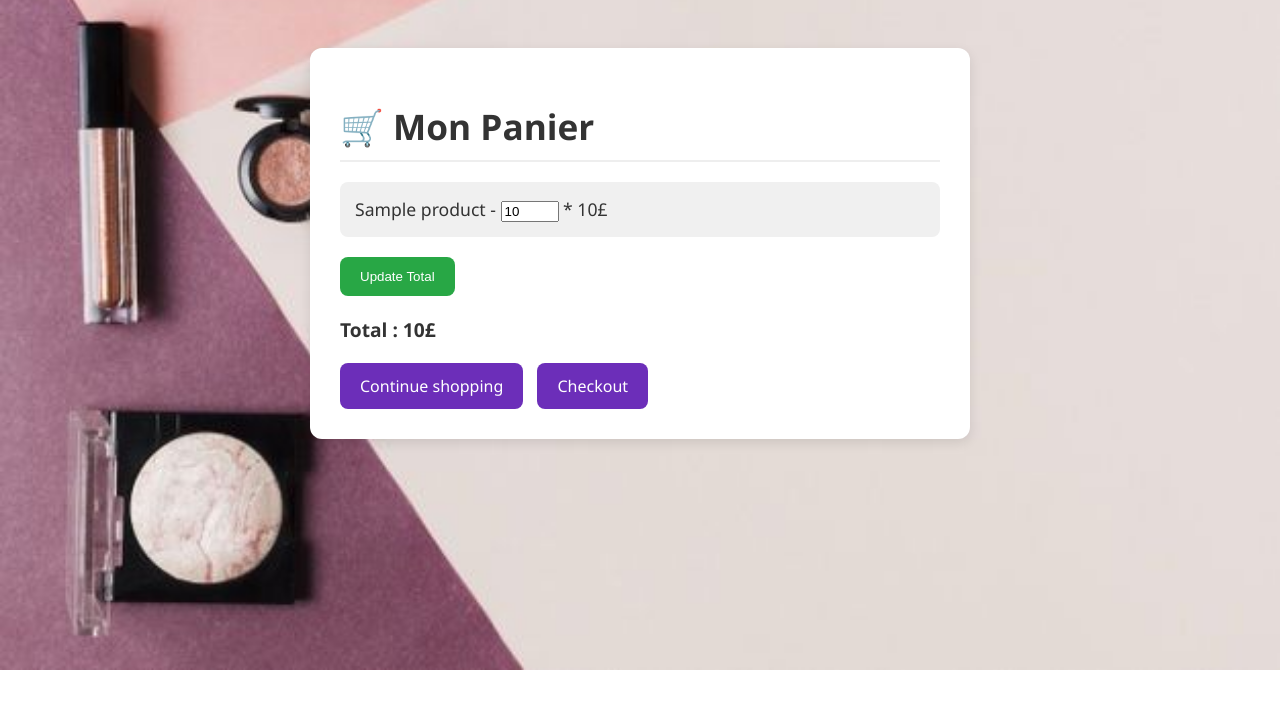
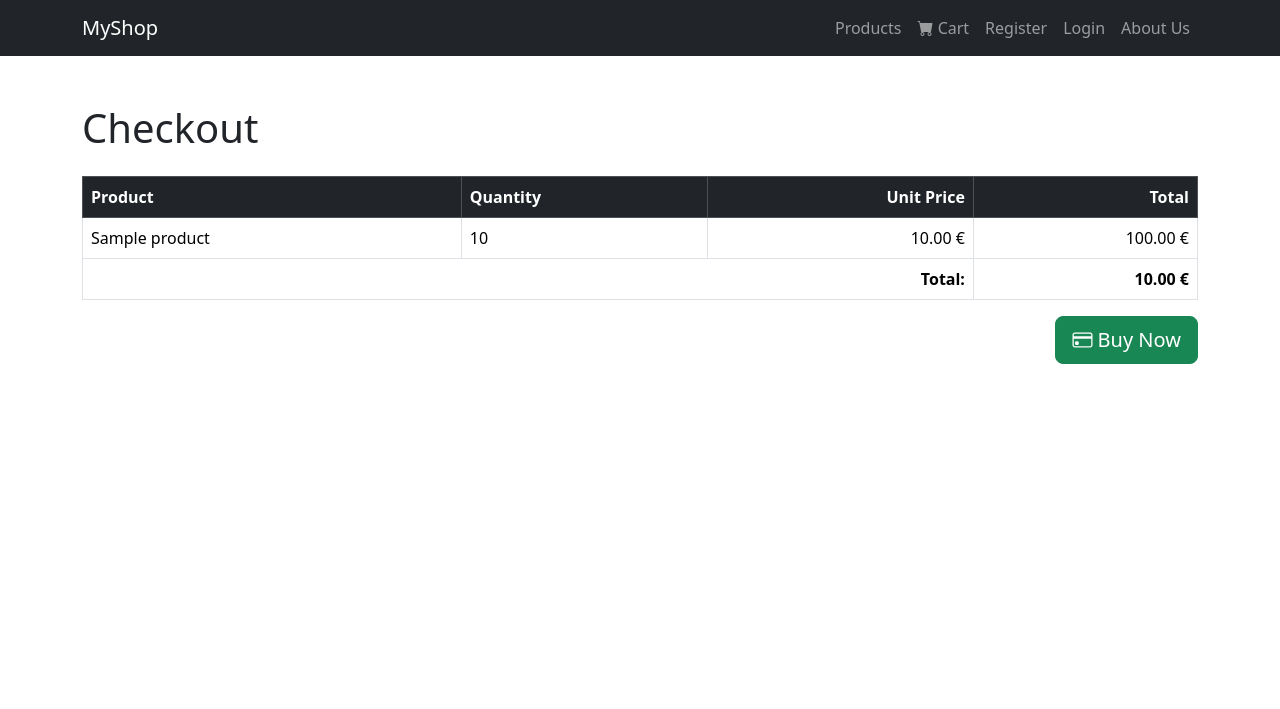
Before and after one commit to islembriki/makeup_project, a Symfony app: template templates/cart/index.html.twig in a window 1280 px wide. Shown: the top 709 px of the page. Run offline with Twig, Linux system fonts and the light colour scheme; the template is opened without the code that fills it: most values are stand-ins (such as "Sample title", 1, 10 or a date in 2020); some libraries are stand-ins or nearby versions.

Commit message:
belkis changed the base template + added the checkout page

```diff
--- a/templates/base.html.twig
+++ b/templates/base.html.twig
@@ -4,18 +4,12 @@
     <meta charset="UTF-8">
     <title>{% block title %}My Shop{% endblock %}</title>
     <link href="https://cdn.jsdelivr.net/npm/bootstrap@5.3.3/dist/css/bootstrap.min.css" rel="stylesheet">
-
-    <link rel="stylesheet" href="https://cdn.jsdelivr.net/npm/bootstrap-icons@1.11.3/font/bootstrap-icons.css">
-    <link rel="icon" type="image/png" href="{{ asset('images/giraffe.jpg') }}">
-
-
-
+    <link rel="stylesheet" href="https://cdn.jsdelivr.net/npm/bootstrap-icons@1.10.5/font/bootstrap-icons.css">
 </head>
 <body>
     <nav class="navbar navbar-expand-lg navbar-dark bg-dark sticky-top">
         <div class="container">
-
-            <a class="navbar-brand" href="{{ path('home') }}"><img src="/images/giraffe.jpg" alt="icone" style="width:50px; vertical-align:middle;margin-right: 10px">Hash&Hash</a>
+            <a class="navbar-brand" href="{{ path('home') }}">MyShop</a>
             <button class="navbar-toggler" type="button" data-bs-toggle="collapse" data-bs-target="#navbarNav">
                 <span class="navbar-toggler-icon"></span>
             </button>
@@ -25,26 +19,49 @@
                         <a class="nav-link" href="{{ path('product_list') }}">Products</a>
                     </li>
                     <li class="nav-item">
-                        <a class="nav-link" href="{{ path('app_register') }}">Register</a>
-                    </li>
-                    <li class="nav-item">
-                        <a class="nav-link" href="{{ path('app_login') }}">Login</a>
-                    </li>
-                    <li class="nav-item">
-                        <a class="nav-link btn btn-outline-info me-2" href="{{ path('user_orders') }}">
-                            <i class="fas fa-history"></i> My Orders
+                        <a class="nav-link" href="{{ path('cart_index') }}">
+                            <i class="bi bi-cart-fill"></i> Cart
                         </a>
                     </li>
+
+                    {% if app.user %}
+                        <li class="nav-item dropdown">
+                            <a class="nav-link dropdown-toggle d-flex align-items-center gap-1" href="#" id="navbarUserDropdown" role="button" data-bs-toggle="dropdown">
+                                <i class="bi bi-person-circle"></i> {{ app.user.email }}
+                            </a>
+                            <ul class="dropdown-menu dropdown-menu-end shadow rounded-3 mt-2" aria-labelledby="navbarUserDropdown">
+                                <li>
+                                    <a class="dropdown-item" href="#">
+                                        <i class="bi bi-person"></i> My Account
+                                    </a>
+                                </li>
+                                <li><hr class="dropdown-divider"></li>
+                                <li>
+                                    <a class="dropdown-item text-danger" href="{{ path('app_logout') }}">
+                                        <i class="bi bi-box-arrow-right"></i> Logout
+                                    </a>
+                                </li>
+                            </ul>
+                        </li>
+                    {% else %}
+                        <li class="nav-item">
+                            <a class="nav-link" href="{{ path('app_register') }}">Register</a>
+                        </li>
+                        <li class="nav-item">
+                            <a class="nav-link" href="{{ path('app_login') }}">Login</a>
+                        </li>
+                    {% endif %}
+
                     <li class="nav-item">
                         <a class="nav-link" href="{{ path('app_aboutus') }}">About Us</a>
                     </li>
-
                 </ul>
             </div>
         </div>
     </nav>
 
     {% block body %}{% endblock %}
-    {% block stylesheets %}{% endblock %}
+
+    <script src="https://cdn.jsdelivr.net/npm/bootstrap@5.3.3/dist/js/bootstrap.bundle.min.js"></script>
 </body>
 </html>
--- a/templates/cart/index.html.twig
+++ b/templates/cart/index.html.twig
@@ -1,106 +1,50 @@
-<!DOCTYPE html>
-<html lang="fr">
-<head>
-    <meta charset="UTF-8">
-    <title>Mon Panier</title>
-    <style>
-        body {
-            font-family: 'Segoe UI', Tahoma, Geneva, Verdana, sans-serif;
-            background: url('{{ asset('images/landing.jpeg') }}') center/cover no-repeat;
-            padding: 40px;
-            color: #333;
-        }
+{% extends 'base.html.twig' %}
 
-        .cart-container {
-            max-width: 600px;
-            margin: 0 auto;
-            background: #fff;
-            padding: 30px;
-            border-radius: 12px;
-            box-shadow: 0 4px 12px rgba(0,0,0,0.1);
-        }
+{% block title %}Checkout{% endblock %}
 
-        h1 {
-            font-size: 2.2em;
-            margin-bottom: 20px;
-            border-bottom: 2px solid #eee;
-            padding-bottom: 10px;
-        }
+{% block body %}
+<div class="container mt-5">
+    <h1 class="mb-4">Checkout</h1>
 
-        ul {
-            list-style-type: none;
-            padding: 0;
-            margin-bottom: 20px;
-        }
+    {% if items is empty %}
+        <div class="alert alert-warning">
+            Your cart is empty. <a href="{{ path('product_list') }}">Browse products</a>.
+        </div>
+    {% else %}
+        <table class="table table-bordered align-middle">
+            <thead class="table-dark">
+                <tr>
+                    <th>Product</th>
+                    <th>Quantity</th>
+                    <th class="text-end">Unit Price</th>
+                    <th class="text-end">Total</th>
+                </tr>
+            </thead>
+            <tbody>
+                {% for item in items %}
+                    <tr>
+                        <td>{{ item.product.name }}</td>
+                        <td>{{ item.quantity }}</td>
+                        <td class="text-end">{{ item.product.price|number_format(2) }} €</td>
+                        <td class="text-end">{{ (item.product.price * item.quantity)|number_format(2) }} €</td>
+                    </tr>
+                {% endfor %}
+                <tr class="fw-bold">
+                    <td colspan="3" class="text-end">Total:</td>
+                    <td class="text-end">{{ total|number_format(2) }} €</td>
+                </tr>
+            </tbody>
+        </table>
 
-        li {
-            background-color: #f0f0f0;
-            padding: 15px;
-            margin-bottom: 10px;
-            border-radius: 8px;
-            font-size: 1.1em;
-        }
+        <div class="text-end">
+            <a href="{{ path('order_checkout') }}" class="btn btn-success btn-lg">
+                <i class="bi bi-credit-card"></i> Buy Now
+            </a>
 
-        .total {
-            font-weight: bold;
-            font-size: 1.2em;
-            margin-bottom: 20px;
-        }
+            <div class="confirmation-box">
+        </div>
 
-        .checkout-link {
-            display: inline-block;
-            padding: 12px 20px;
-            background-color: #6c2eb9;
-            color: white;
-            text-decoration: none;
-            border-radius: 8px;
-            transition: background-color 0.3s ease;
-            margin-right: 10px;
-        }
-
-        .checkout-link:hover {
-            background-color: #571fa1;
-        }
-
-        .update-btn {
-            display: inline-block;
-            padding: 12px 20px;
-            background-color: #28a745;
-            color: white;
-            border: none;
-            border-radius: 8px;
-            cursor: pointer;
-            transition: background-color 0.3s ease;
-            margin-bottom: 20px;
-        }
-
-        .update-btn:hover {
-            background-color: #218838;
-        }
-    </style>
-</head>
-<body>
-<div class="cart-container">
-    <h1>🛒 Mon Panier</h1>
-
-    <form action="{{ path('cart_update_all') }}" method="post">
-        <ul>
-            {% for item in items %}
-                <li>
-                    {{ item.product.name }} -
-                    <input type="number" name="quantities[{{ item.product.id }}]" value="{{ item.quantity }}" min="1" style="width: 50px;">
-                    * {{ item.product.price }}£
-                </li>
-            {% endfor %}
-        </ul>
-
-        <button type="submit" class="update-btn">Update Total</button>
-    </form>
-
-    <div class="total">Total : {{ total }}£</div>
-
-    <a href="{{ path('product_list') }}" class="checkout-link">Continue shopping</a>
-    <a href="{{ path('order_checkout') }}" class="checkout-link">Checkout</a>
+        </div>
+    {% endif %}
 </div>
-</body>
-</html>
+{% endblock %}
```
Also changed, not shown: templates/cart/checkout.html.twig (added).
